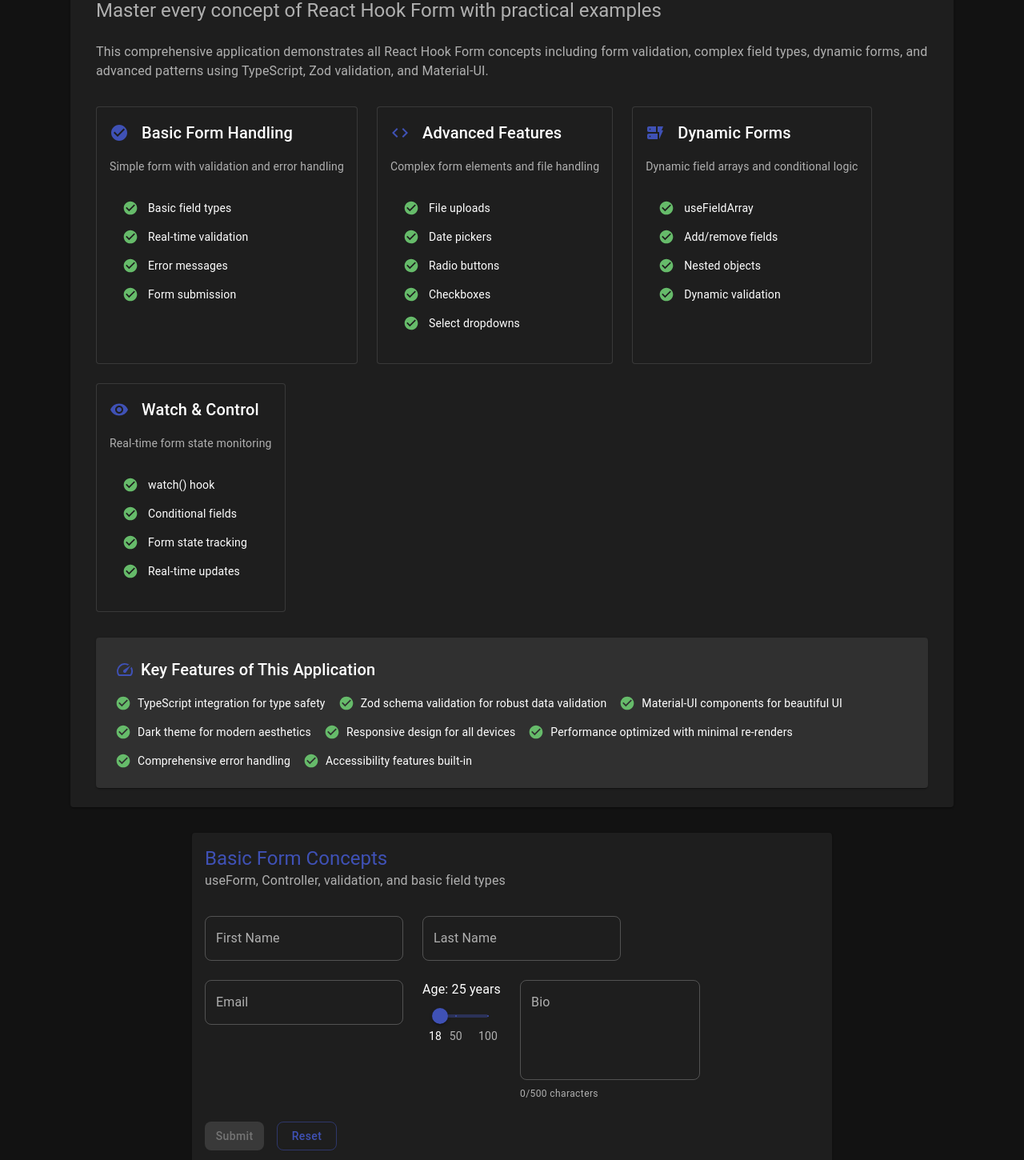
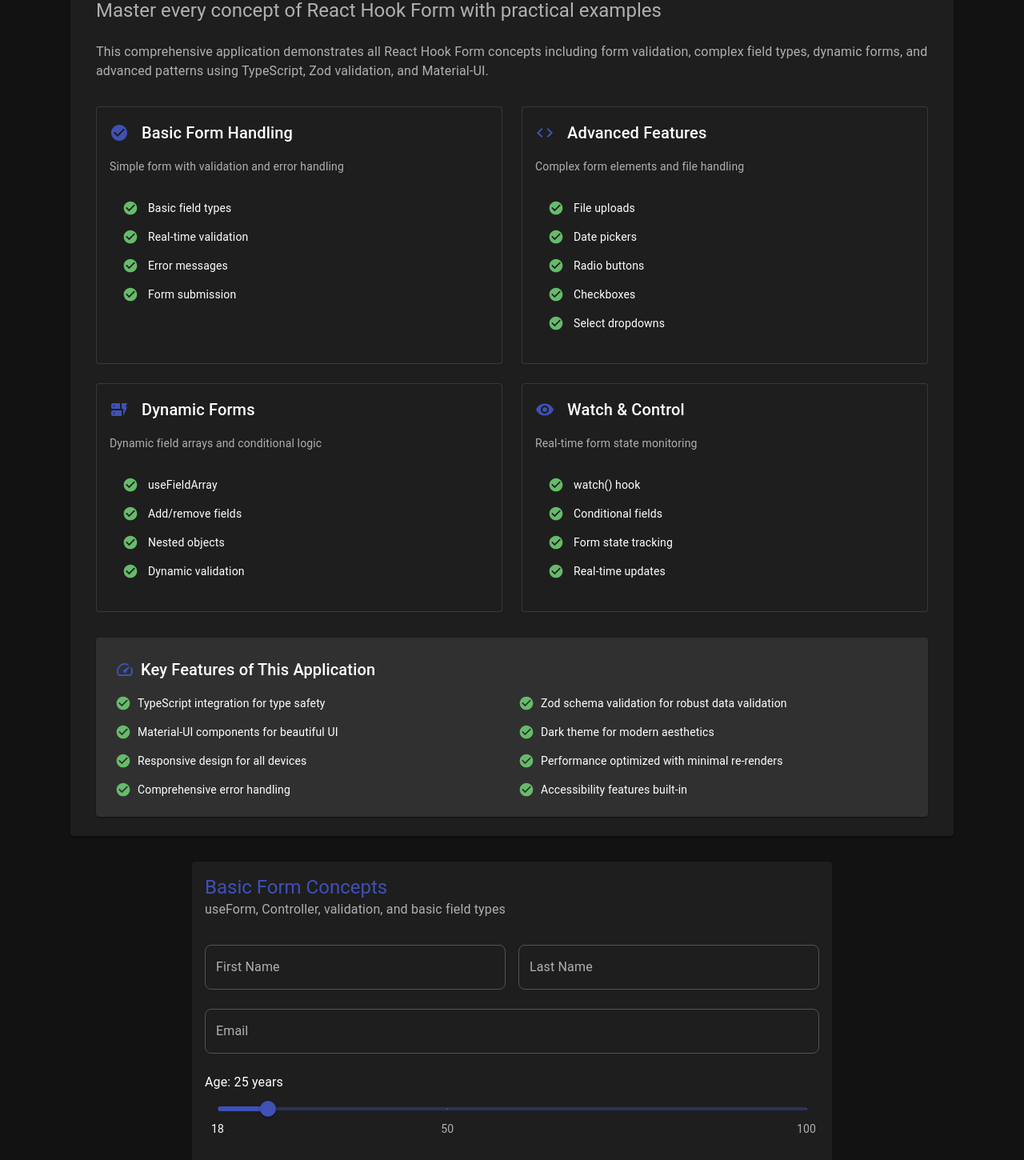
Before and after one commit to jackrejister/react-hook-form-application, a React (Vite) app: page / in a window 1280 px wide. Shown: the part 140-1590 px from the top of the page at 80% size. Built offline with nearby package versions, Linux system fonts and the light colour scheme.

Commit message:
Fix: UI and layout consistency
Ensure consistent UI and layout across the application.

```diff
--- a/src/components/BasicForm.tsx
+++ b/src/components/BasicForm.tsx
@@ -12,7 +12,6 @@ import {
   Typography,
   Slider,
   Alert,
-  Grid,
   Paper,
 } from '@mui/material';
 import { Error } from '@mui/icons-material';
@@ -58,8 +57,8 @@ const BasicForm: React.FC = () => {
       />
       <CardContent>
         <Box component="form" onSubmit={handleSubmit(onSubmit)} noValidate>
-          <Grid container spacing={3}>
-            <Grid item xs={12} md={6}>
+          <Box sx={{ display: 'flex', flexDirection: 'column', gap: 3 }}>
+            <Box sx={{ display: 'flex', gap: 2, flexDirection: { xs: 'column', md: 'row' } }}>
               <Controller
                 name="firstName"
                 control={control}
@@ -75,9 +74,7 @@ const BasicForm: React.FC = () => {
                   />
                 )}
               />
-            </Grid>
 
-            <Grid item xs={12} md={6}>
               <Controller
                 name="lastName"
                 control={control}
@@ -93,9 +90,8 @@ const BasicForm: React.FC = () => {
                   />
                 )}
               />
-            </Grid>
+            </Box>
 
-            <Grid item xs={12}>
             <Controller
               name="email"
               control={control}
@@ -112,9 +108,8 @@ const BasicForm: React.FC = () => {
                 />
               )}
             />
-            </Grid>
 
-            <Grid item xs={12}>
+            <Box>
               <Typography gutterBottom>Age: {watchedAge} years</Typography>
               <Controller
                 name="age"
@@ -142,9 +137,9 @@ const BasicForm: React.FC = () => {
                   {errors.age.message}
                 </Typography>
               )}
-            </Grid>
+            </Box>
 
-            <Grid item xs={12}>
+            <Box>
               <Controller
                 name="bio"
                 control={control}
@@ -165,9 +160,8 @@ const BasicForm: React.FC = () => {
               <Typography variant="caption" color="text.secondary" sx={{ mt: 1, display: 'block' }}>
                 {watchedBio?.length || 0}/500 characters
               </Typography>
-            </Grid>
+            </Box>
 
-            <Grid item xs={12}>
             <Box sx={{ display: 'flex', gap: 2 }}>
               <Button
                 type="submit"
@@ -187,16 +181,13 @@ const BasicForm: React.FC = () => {
                 Reset
               </Button>
             </Box>
-            </Grid>
 
             {Object.keys(errors).length > 0 && (
-              <Grid item xs={12}>
               <Alert severity="error" icon={<Error />}>
                 Please fix the errors above before submitting.
               </Alert>
-              </Grid>
             )}
-          </Grid>
+          </Box>
         </Box>
       </CardContent>
     </Card>
--- a/src/components/ConceptsOverview.tsx
+++ b/src/components/ConceptsOverview.tsx
@@ -5,7 +5,6 @@ import {
   Card,
   CardContent,
   Typography,
-  Grid,
   Container,
   List,
   ListItem,
@@ -76,10 +75,9 @@ const ConceptsOverview: React.FC = () => {
             complex field types, dynamic forms, and advanced patterns using TypeScript, Zod validation, and Material-UI.
           </Typography>
 
-          <Grid container spacing={3} sx={{ mb: 4 }}>
+          <Box sx={{ display: 'grid', gridTemplateColumns: { xs: '1fr', md: '1fr 1fr' }, gap: 3, mb: 4 }}>
             {concepts.map((concept, index) => (
-              <Grid item xs={12} md={6} key={index}>
-                <Card variant="outlined" sx={{ height: '100%' }}>
+              <Card variant="outlined" sx={{ height: '100%' }} key={index}>
                 <CardContent>
                   <Box sx={{ display: 'flex', alignItems: 'center', mb: 2 }}>
                     {concept.icon}
@@ -105,9 +103,8 @@ const ConceptsOverview: React.FC = () => {
                   </List>
                 </CardContent>
               </Card>
-              </Grid>
             ))}
-          </Grid>
+          </Box>
 
           <Paper sx={{ p: 3, backgroundColor: 'action.hover' }}>
             <Box sx={{ display: 'flex', alignItems: 'center', mb: 2 }}>
@@ -116,16 +113,14 @@ const ConceptsOverview: React.FC = () => {
                 Key Features of This Application
               </Typography>
             </Box>
-            <Grid container spacing={2}>
+            <Box sx={{ display: 'grid', gridTemplateColumns: { xs: '1fr', sm: '1fr 1fr' }, gap: 2 }}>
               {formFeatures.map((feature, index) => (
-                <Grid item xs={12} sm={6} key={index}>
-                  <Box sx={{ display: 'flex', alignItems: 'center' }}>
+                <Box sx={{ display: 'flex', alignItems: 'center' }} key={index}>
                   <CheckCircle color="success" fontSize="small" sx={{ mr: 1 }} />
                   <Typography variant="body2">{feature}</Typography>
                 </Box>
-                </Grid>
               ))}
-            </Grid>
+            </Box>
           </Paper>
         </CardContent>
       </Card>
--- a/src/components/MultiStepForm.tsx
+++ b/src/components/MultiStepForm.tsx
@@ -13,7 +13,6 @@ import {
   Stepper,
   Step,
   StepLabel,
-  Grid,
   FormControl,
   FormLabel,
   RadioGroup,
@@ -112,8 +111,8 @@ const MultiStepForm: React.FC = () => {
     switch (step) {
       case 0:
         return (
-          <Grid container spacing={3}>
-            <Grid item xs={12} md={6}>
+          <Box sx={{ display: 'flex', flexDirection: 'column', gap: 3 }}>
+            <Box sx={{ display: 'flex', gap: 2, flexDirection: { xs: 'column', md: 'row' } }}>
               <Controller
                 name="firstName"
                 control={control}
@@ -129,8 +128,6 @@ const MultiStepForm: React.FC = () => {
                   />
                 )}
               />
-            </Grid>
-            <Grid item xs={12} md={6}>
               <Controller
                 name="lastName"
                 control={control}
@@ -146,8 +143,7 @@ const MultiStepForm: React.FC = () => {
                   />
                 )}
               />
-            </Grid>
-            <Grid item xs={12}>
+            </Box>
             <Controller
               name="email"
               control={control}
@@ -164,14 +160,12 @@ const MultiStepForm: React.FC = () => {
                 />
               )}
             />
-            </Grid>
-          </Grid>
+          </Box>
         );
 
       case 1:
         return (
-          <Grid container spacing={3}>
-            <Grid item xs={12}>
+          <Box sx={{ display: 'flex', flexDirection: 'column', gap: 3 }}>
             <FormControl component="fieldset">
               <FormLabel component="legend">Theme Preference</FormLabel>
               <Controller
@@ -186,9 +180,7 @@ const MultiStepForm: React.FC = () => {
                 )}
               />
             </FormControl>
-            </Grid>
 
-            <Grid item xs={12}>
             <FormControl component="fieldset">
               <FormLabel component="legend">Notification Preferences</FormLabel>
               <Controller
@@ -218,9 +210,7 @@ const MultiStepForm: React.FC = () => {
                 )}
               />
             </FormControl>
-            </Grid>
 
-            <Grid item xs={12}>
             <Controller
               name="language"
               control={control}
@@ -242,14 +232,12 @@ const MultiStepForm: React.FC = () => {
                 </FormControl>
               )}
             />
-            </Grid>
-          </Grid>
+          </Box>
         );
 
       case 2:
         return (
-          <Grid container spacing={3}>
-            <Grid item xs={12}>
+          <Box sx={{ display: 'flex', flexDirection: 'column', gap: 3 }}>
             <Controller
               name="username"
               control={control}
@@ -265,9 +253,8 @@ const MultiStepForm: React.FC = () => {
                 />
               )}
             />
-            </Grid>
 
-            <Grid item xs={12}>
+            <Box>
               <Controller
                 name="bio"
                 control={control}
@@ -288,9 +275,8 @@ const MultiStepForm: React.FC = () => {
               <Typography variant="caption" color="text.secondary" sx={{ mt: 1, display: 'block' }}>
                 {watchedBio?.length || 0}/200 characters
               </Typography>
-            </Grid>
+            </Box>
 
-            <Grid item xs={12}>
             <Controller
               name="isPublic"
               control={control}
@@ -301,8 +287,7 @@ const MultiStepForm: React.FC = () => {
                 />
               )}
             />
-            </Grid>
-          </Grid>
+          </Box>
         );
 
       default:
```
Lines whose indentation alone changed are shown as unchanged.
